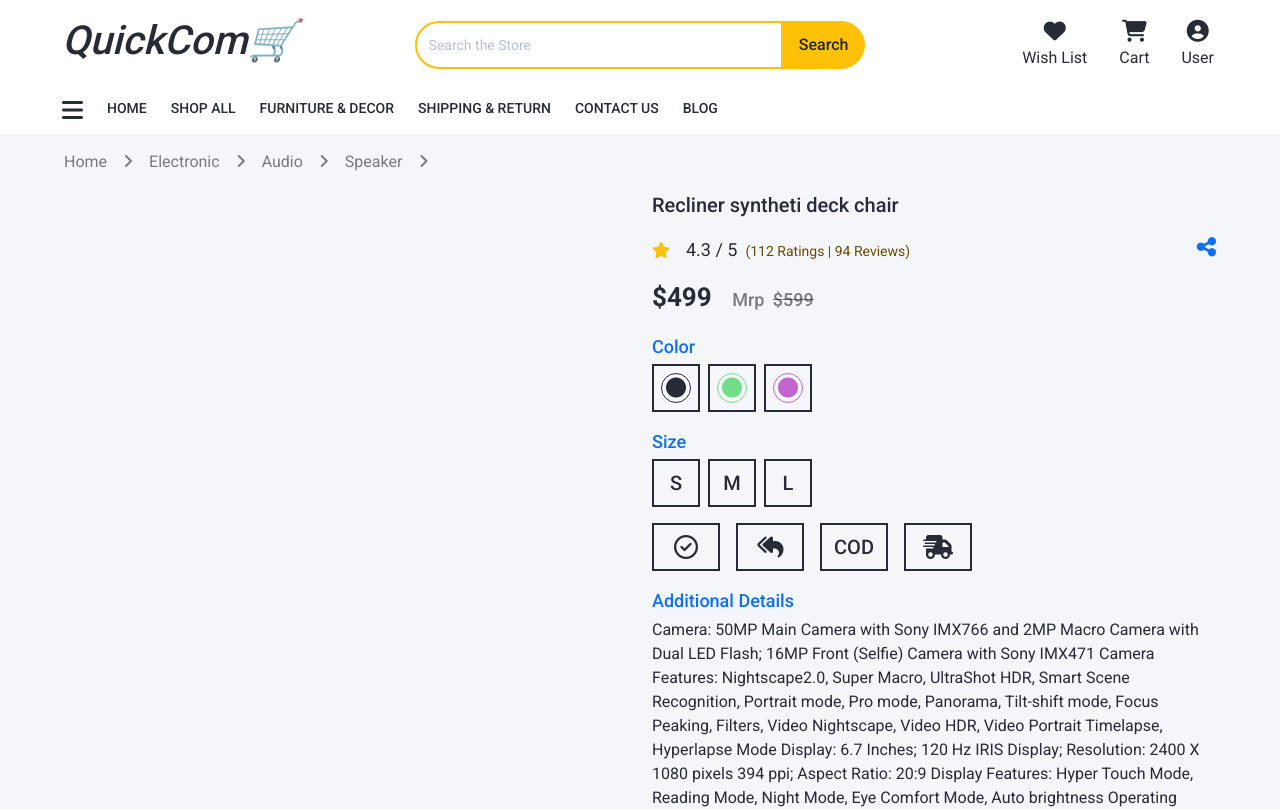
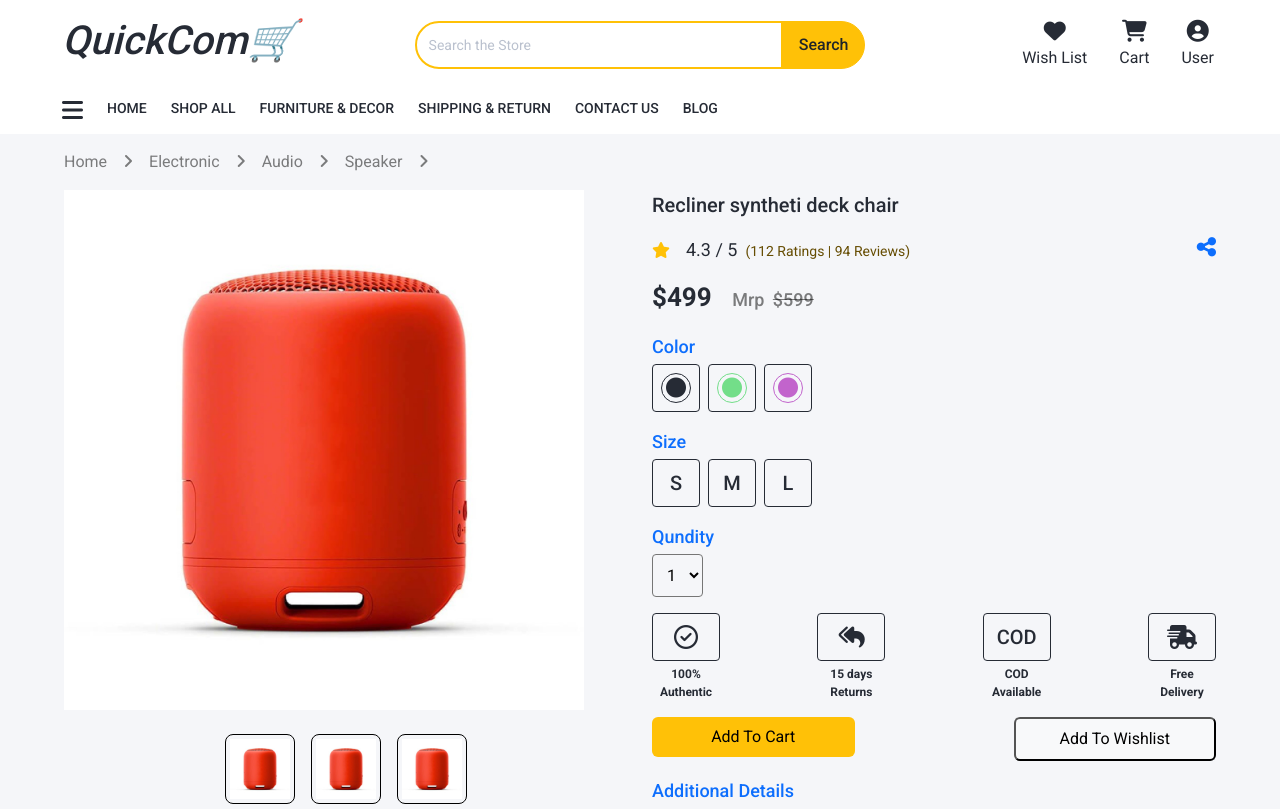
Before and after one commit to MuthuM3/Ecommerce_Client, an Angular app: page /product-list in a window 1280 px wide. Shown: the top 809 px of the page. Built offline with nearby package versions, Linux system fonts and the light colour scheme.

Commit message:
product detail page UI update

```diff
--- a/src/app/components/product/product-detail/product-detail.component.css
+++ b/src/app/components/product/product-detail/product-detail.component.css
@@ -1,19 +1,21 @@
 .pcr-p{
   width: 48px;
   height: 48px;
-  border: 2px solid #262b35;
+  border: 1px solid #262b35;
   display: flex;
   align-items: center;
   justify-content: center;
+  border-radius: 4px;
 }
 .pr-p{
   width: 68px;
   height: 48px;
-  border: 2px solid #262b35;
+  border: 1px solid #262b35;
   display: flex;
   align-items: center;
   justify-content: center;
   padding: 4px 0;
+  border-radius: 4px;
 }
 .pcr-s{
   border: 1px solid;
@@ -37,3 +39,23 @@
 .b-clr-p{
   border-color: #c264cc;
 }
+.pd-mi-d01{
+  width: 100%;
+  max-width: 520px;
+  height: 520px;
+  background-color: white;
+}
+.pd-m-img{
+  width: 100%;
+  max-width: 520px;
+  height: auto;
+  margin: 0 auto;
+}
+.ps-i{
+  width: 60px;
+  height: 60px;
+}
+.pdsib-d{
+  border: 1px solid #000;
+  border-radius: 8px;
+}
--- a/src/app/components/product/product-detail/product-detail.component.html
+++ b/src/app/components/product/product-detail/product-detail.component.html
@@ -8,7 +8,16 @@
       ><i class="fa-solid fa-angle-right me-md-3 text-black-50"></i>
     </div>
     <div class="row">
-      <div class="col-md-6"></div>
+      <div class="col-md-6">
+        <div class="pd-mi-d01 mb-4">
+          <img src="assets/images/pd_main.jpg" class="pd-m-img" alt="" />
+        </div>
+        <div class="d-flex w-100 justify-content-center">
+          <div class="mx-2 pdsib-d"><img class="ps-i m-1" src="assets/images/s5_radio.jpg" alt="" /></div>
+          <div class="mx-2 pdsib-d"><img class="ps-i m-1" src="assets/images/s5_radio.jpg" alt="" /></div>
+          <div class="mx-2 pdsib-d"><img class="ps-i m-1" src="assets/images/s5_radio.jpg" alt="" /></div>
+        </div>
+      </div>
       <div class="col-md-6">
         <p class="fs-xl fw-medium">Recliner syntheti deck chair</p>
         <div class="d-flex justify-content-between">
@@ -46,18 +55,58 @@
             <p class="pcr-p"><span class="fs-xl fw-medium">L</span></p>
           </div>
         </div>
+        <div class="mb-3">
+          <p class="fs-lg fw-medium text-primary mb-1">Qundity</p>
+          <select name="" id="">
+            <option value="">1</option>
+            <option value="">2</option>
+          </select>
+        </div>
+
         <div>
-          <div class="d-flex">
-            <p class="pr-p me-3">
+          <div class="d-flex justify-content-between">
+            <div>
+              <p class="pr-p me-3 mb-1">
                 <span class="fs-xl fw-medium mt-1"><i class="fa-regular fa-circle-check fs-4xl"></i></span>
               </p>
-            <p class="pr-p me-3">
+              <p class="fs-xs fw-bold text-center me-3">
+                100% <br />
+                Authentic
+              </p>
+            </div>
+            <div>
+              <p class="pr-p me-3 mb-1">
                 <span class="fs-xl fw-medium mt-1"><i class="fa-solid fa-reply-all fs-4xl"></i></span>
               </p>
-            <p class="pr-p me-3"><span class="fs-xl fw-medium">COD</span></p>
-            <p class="pr-p">
+              <p class="fs-xs fw-bold text-center me-3">
+                15 days <br />
+                Returns
+              </p>
+            </div>
+            <div>
+              <p class="pr-p me-3 mb-1"><span class="fs-xl fw-medium">COD</span></p>
+              <p class="fs-xs fw-bold text-center me-3">
+                COD <br />
+                Available
+              </p>
+            </div>
+            <div>
+              <p class="pr-p mb-1">
                 <span class="fs-xl fw-medium mt-1"><i class="fa-solid fa-truck-fast fs-4xl"></i></span>
               </p>
+              <p class="fs-xs fw-bold text-center">
+                Free <br />
+                Delivery
+              </p>
+            </div>
+          </div>
+        </div>
+        <div class="row mb-3">
+          <div class="col-md-6">
+            <button type="button" class="bg-warning w-75 py-2 border-0 rounded">Add To Cart</button>
+          </div>
+          <div class="col-md-6 text-md-end">
+            <button type="button" class="bg-light w-75 py-2 rounded">Add To Wishlist</button>
           </div>
         </div>
         <div>
--- a/src/styles.css
+++ b/src/styles.css
@@ -92,6 +92,12 @@ input::placeholder {
   width: 34vw;
 }
 
+select{
+  padding: 10px;
+  border-radius: 4px;
+  background-color: #f5f6f9;
+}
+
 @media screen and (min-width: 768px) and (max-width: 1024px) {
   .sud00 {
     width: 90vw;
```
Also changed, not shown: src/assets/images/pd_main.jpg (added). Lines whose indentation alone changed are shown as unchanged.
